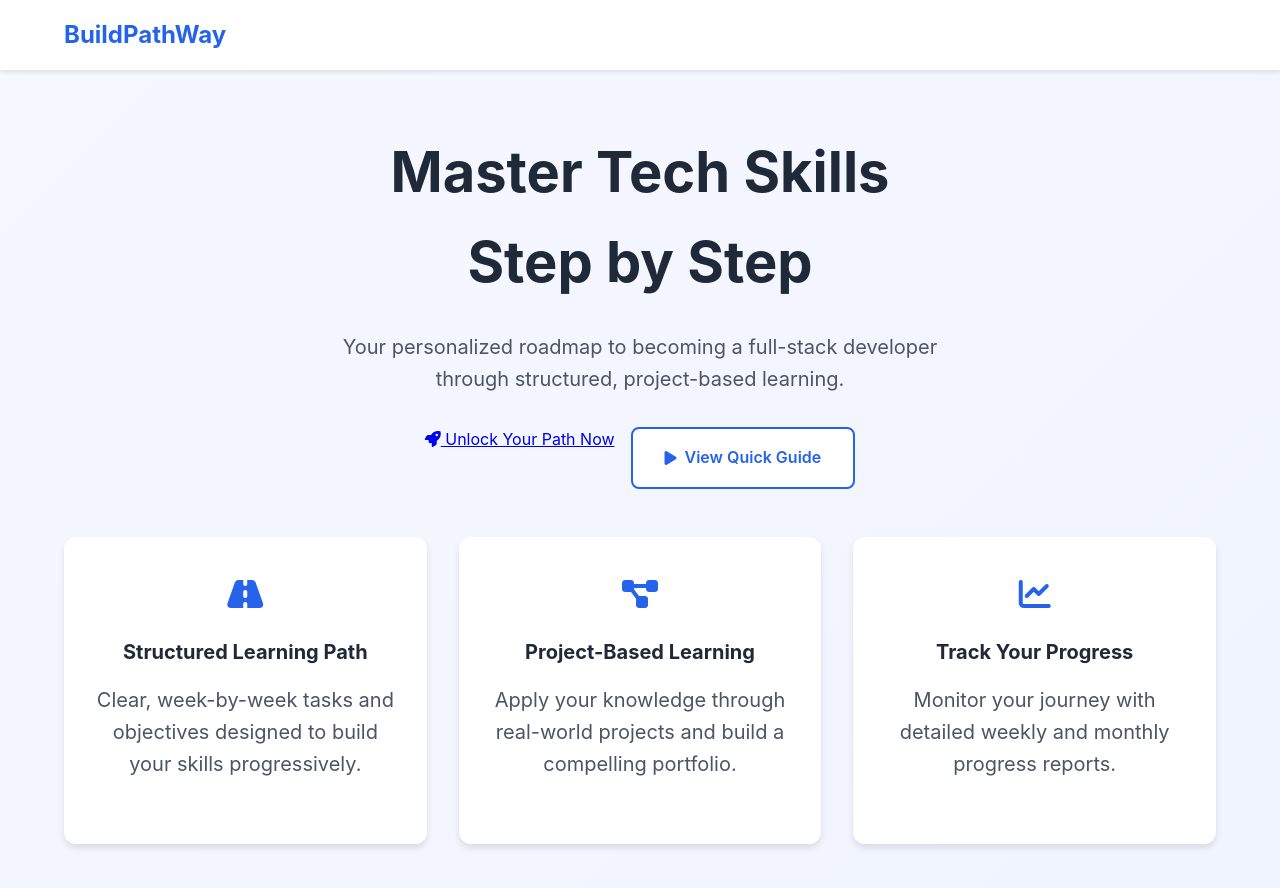
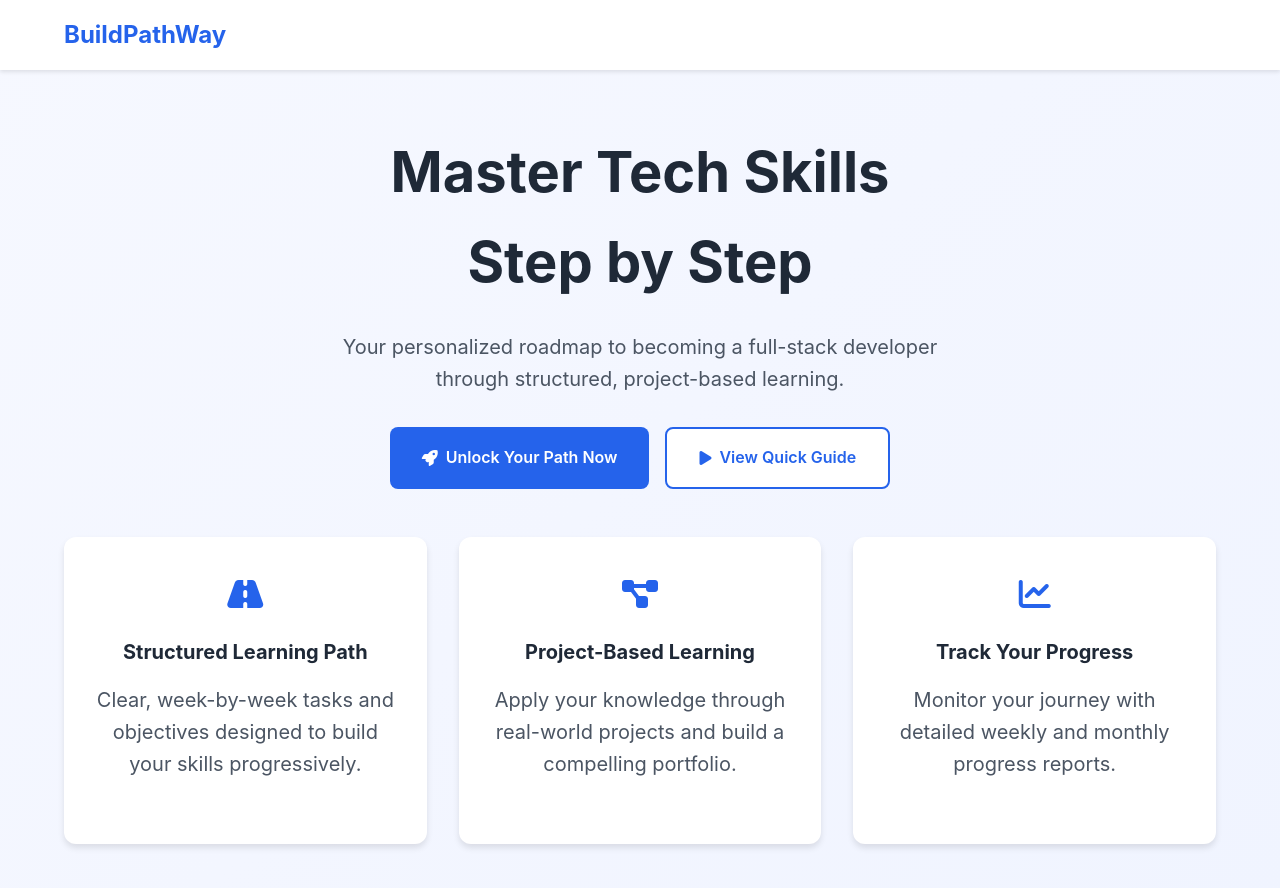
Before and after one commit to Sreelesh-a/buildpathway, a plain HTML site: page index.html in a window 1280 px wide. Drawn offline with Linux system fonts and the light colour scheme.

Commit message:
btn style

```diff
--- a/index.html
+++ b/index.html
@@ -219,7 +219,7 @@
 
             <div class="cta-buttons">
                 <!-- REQUIRED: Update these href links -->
-                <a href="https://pages.razorpay.com/buildpathway" >
+                <a href="https://pages.razorpay.com/buildpathway" class="btn btn-primary" id="main-cta">
                     <i class="fas fa-rocket"></i>
                     Unlock Your Path Now
                 </a>
```
